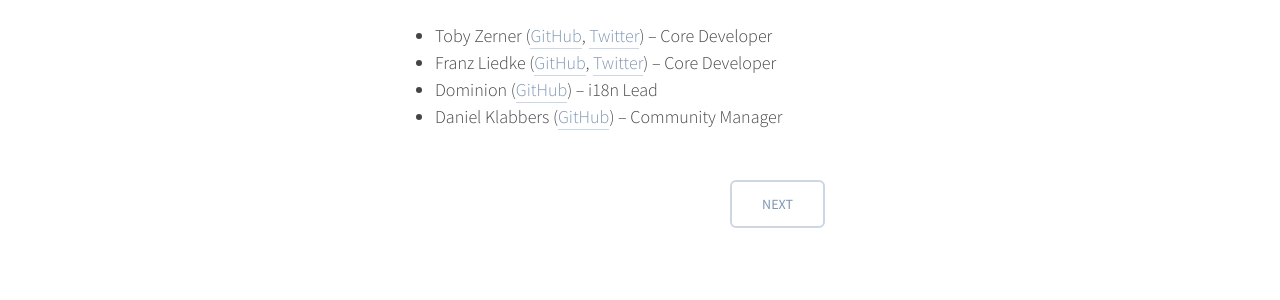
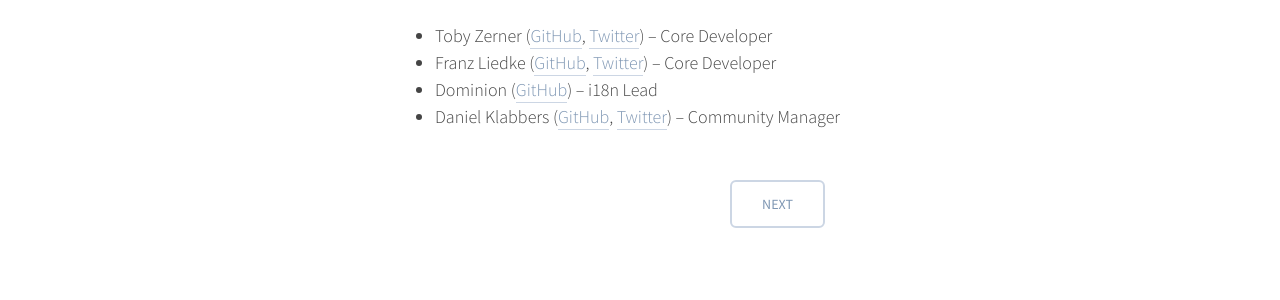
Before and after one commit to flarum/flarum.github.io, a Jekyll site: the page built from _docs/index.md, in a window 1280 px wide. Shown: the part 1187-1487 px from the top of the page. Built offline with Jekyll 4.4.1, drawn with Linux system fonts in a browser that asks for light colours; nearby versions of some CDN libraries; comment, search, counter and statistics services are not loaded.

Commit message:
Add Luceos Twitter

```diff
--- a/_docs/index.md
+++ b/_docs/index.md
@@ -30,4 +30,4 @@
 - Toby Zerner ([GitHub](http://github.com/tobscure), [Twitter](http://twitter.com/tobscure)) – Core Developer
 - Franz Liedke ([GitHub](http://github.com/franzliedke), [Twitter](http://twitter.com/franzliedke)) – Core Developer
 - Dominion ([GitHub](http://github.com/dcsjapan)) – i18n Lead
-- Daniel Klabbers ([GitHub](http://github.com/luceos)) – Community Manager
+- Daniel Klabbers ([GitHub](http://github.com/luceos), [Twitter](http://twitter.com/luceos)) – Community Manager
```
